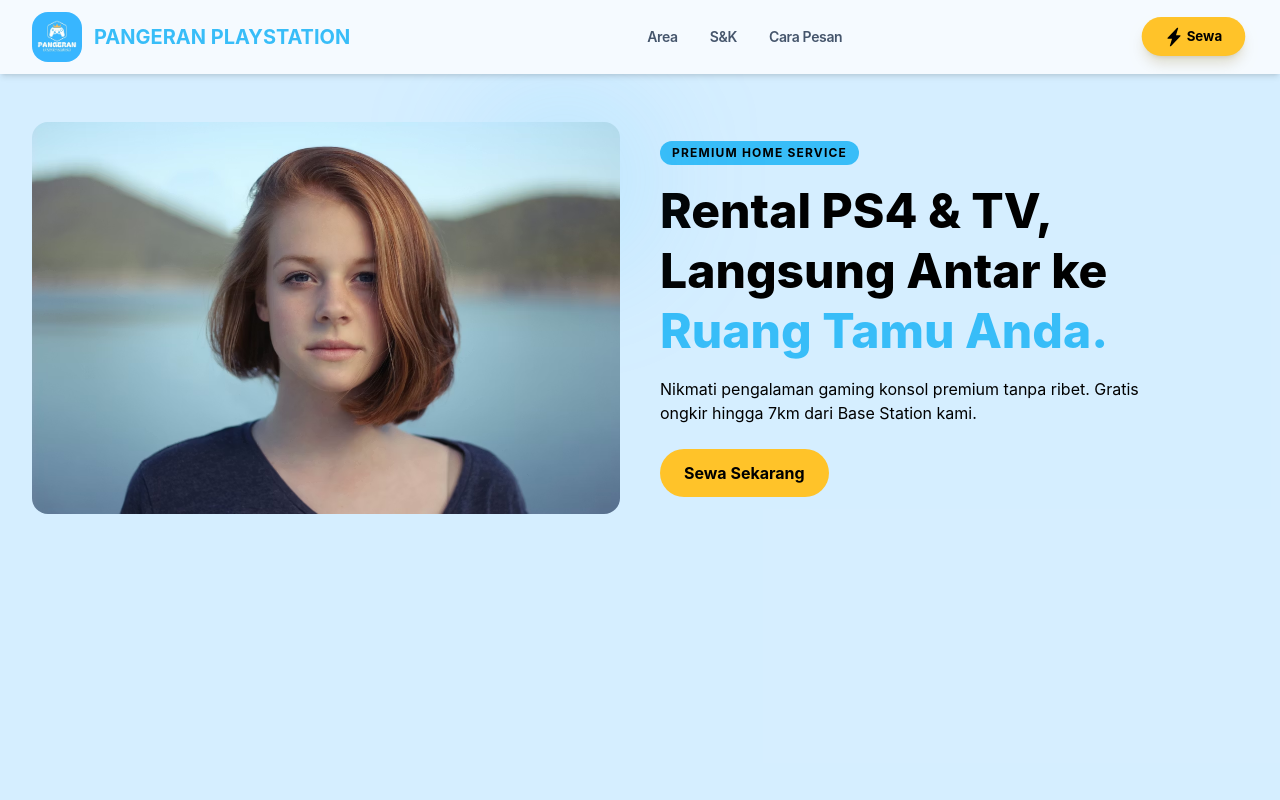
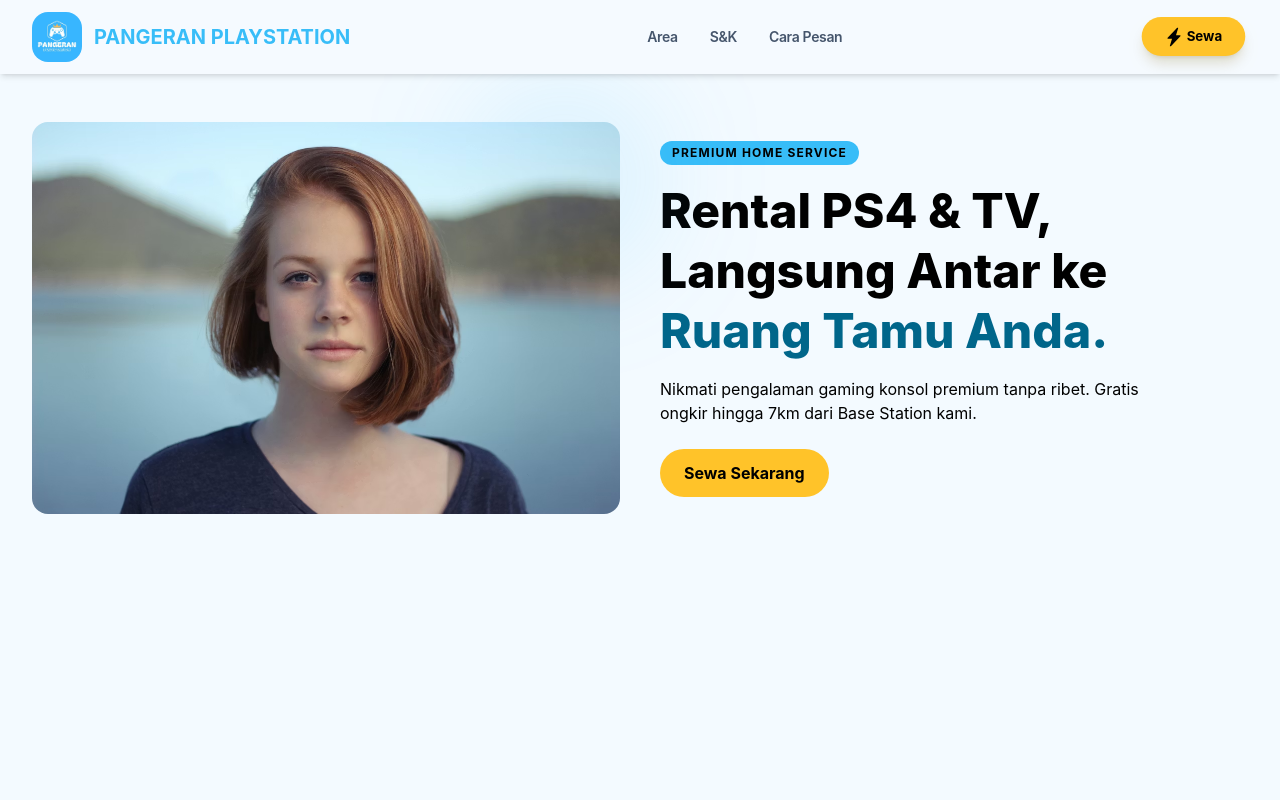
Before and after one commit to dvpms/pangeran-playstation-web, a Next.js app: page / in a window 1280 px wide. Shown: the top 800 px of the page. Built offline with nearby package versions, Linux system fonts and the light colour scheme.

Commit message:
feat: update HeroSection background color and text styling for improved visibility

```diff
--- a/src/app/(public)/components/HeroSection.js
+++ b/src/app/(public)/components/HeroSection.js
@@ -4,7 +4,7 @@
 
 export default function HeroSection() {
   return (
-    <section className="py-5 md:py-12 h-screen bg-primary-fixed/70">
+    <section className="py-5 md:py-12 h-screen bg-primary-fixed/20">
       <Container>
         <div className="grid gap-5
          md:gap-10 md:grid-cols-2 items-center">
@@ -26,7 +26,7 @@
             </span>
             <h1 className="text-3xl sm:text-4xl md:text-5xl font-bold md:font-extrabold text-on-surface leading-tight mb-4">
               Rental PS4 &amp; TV, Langsung Antar ke{" "}
-              <span className="text-primary-container">Ruang Tamu Anda.</span>
+              <span className="text-primary">Ruang Tamu Anda.</span>
             </h1>
             <p className="text-sm md:text-base text-on-surface-variant mb-6 max-w-lg">
               Nikmati pengalaman gaming konsol premium tanpa ribet. Gratis
```
